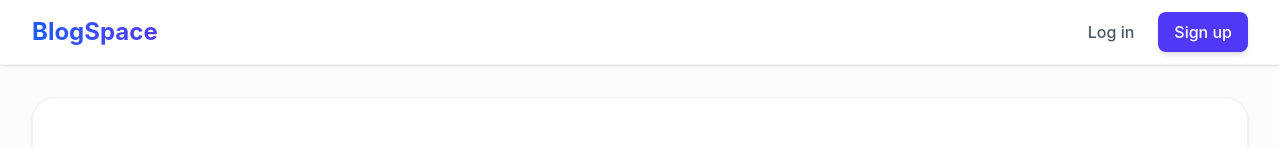
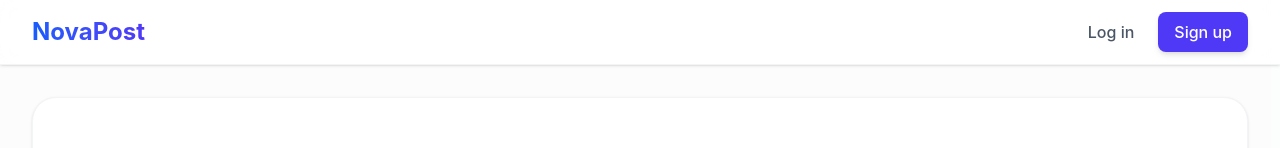
Before and after one commit to AbhishekDevMode/NovaPost, a React app in the folder frontend/: page / in a window 1280 px wide. Shown: the top 148 px of the page. Built offline with nearby package versions, Linux system fonts and the light colour scheme; no server answers; the HTML template or start-up script is replaced by a standard one.

Commit message:
redeployed

```diff
--- a/frontend/src/components/layout/Navbar.jsx
+++ b/frontend/src/components/layout/Navbar.jsx
@@ -13,7 +13,7 @@ const Navbar = () => {
           <div className="flex items-center">
             <Link to="/" className="flex-shrink-0 flex items-center gap-2">
               <span className="text-2xl font-bold bg-gradient-to-r from-blue-600 to-indigo-600 text-transparent bg-clip-text">
-                BlogSpace
+                NovaPost
               </span>
             </Link>
           </div>
```
